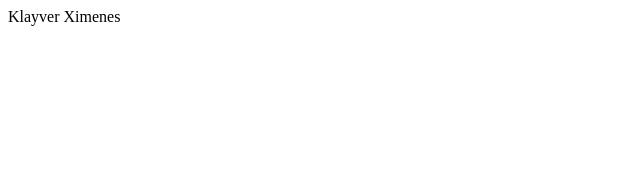
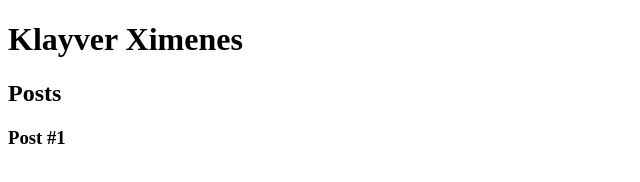
Before and after one commit to Klayverx/intro-prog-web, a plain HTML site: page index.html in a window 1280 px wide. Shown: the whole page, without its empty margins (0-640 px from the left). Drawn offline with Linux system fonts and the light colour scheme.

Commit message:
estrutura html

```diff
--- a/index.html
+++ b/index.html
@@ -6,6 +6,21 @@
     <title>Web Site</title>
 </head>
 <body>
-    Klayver Ximenes
+    <header>
+        <h1>Klayver Ximenes</h1>
+    </header>
+    <section>
+        <header>
+            <h2>Posts</h2>
+        </header>
+        <article>
+            <header>
+                <h3>Post #1</h3>
+            </header>
+        </article>
+    </section>
+    <footer>
+
+    </footer>
 </body>
 </html>
```
